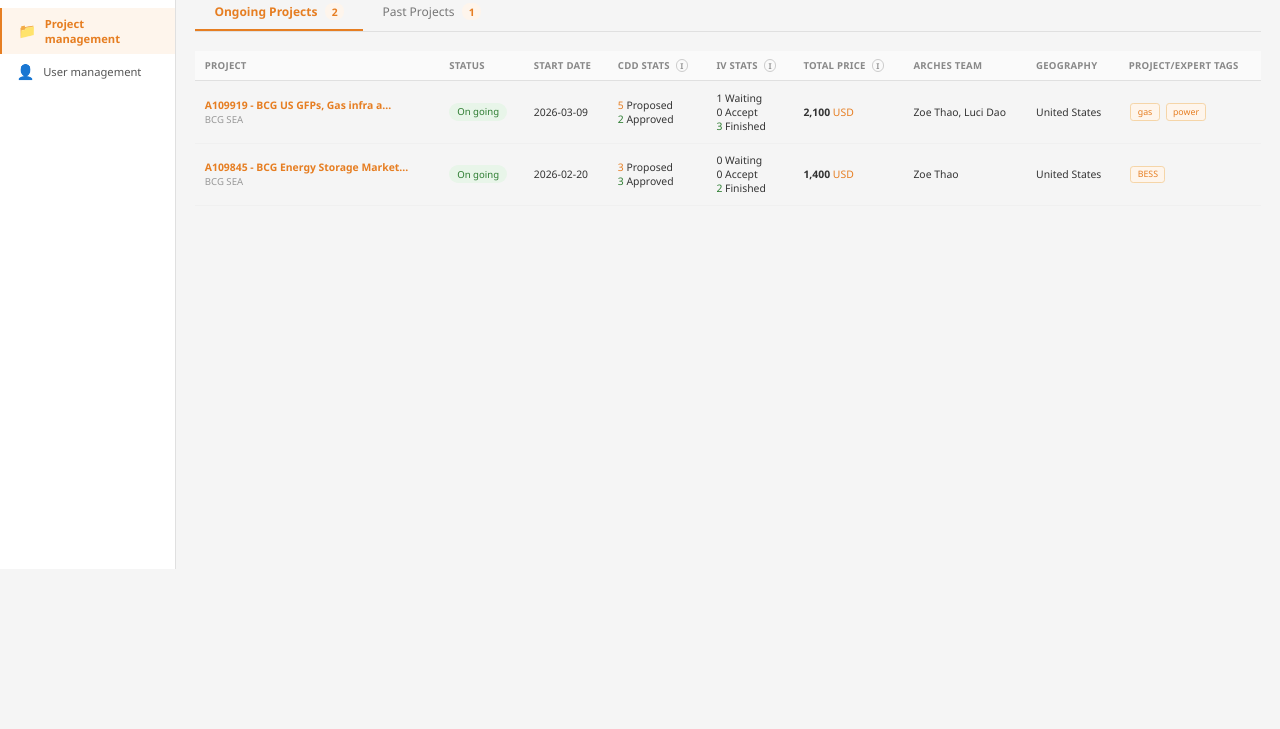
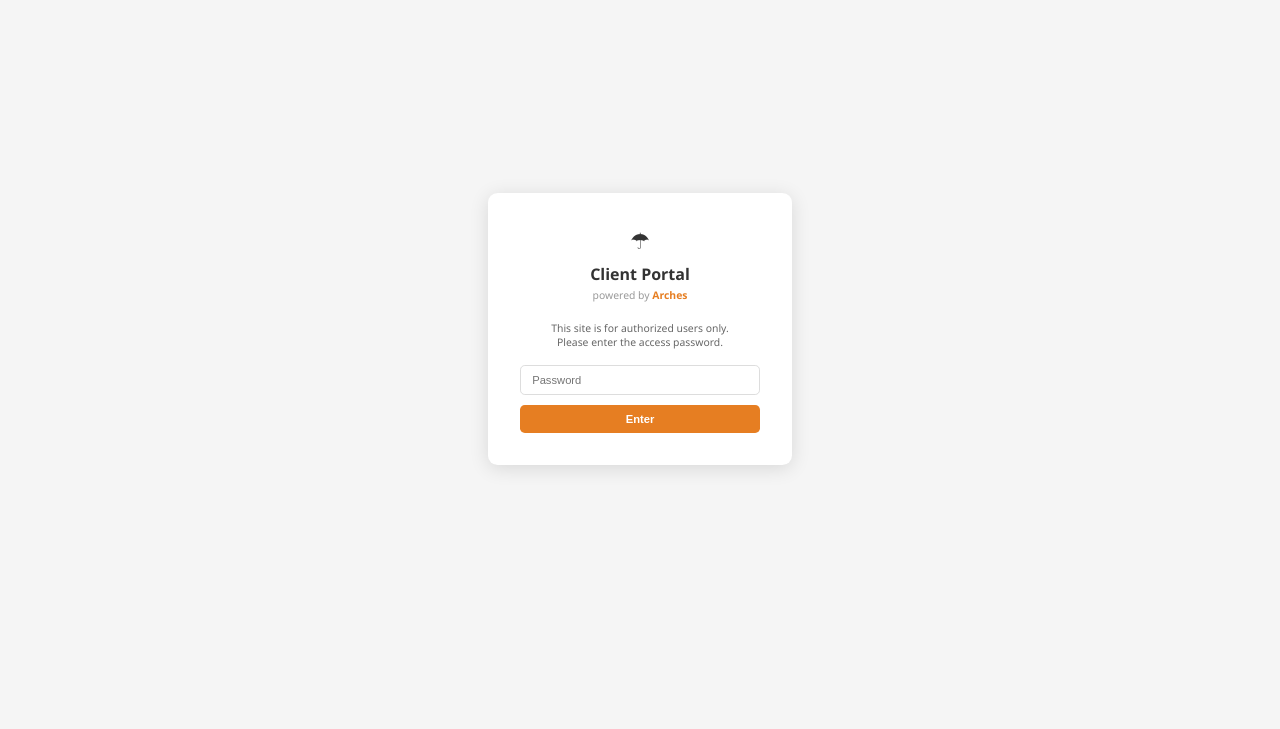
Before and after one commit to yoshitakasakamoto-collab/client-portal-mockup, a website: page index.html in a window 1280 px wide. Shown: the part 71-800 px from the top of the page. Drawn offline with Linux system fonts and the light colour scheme.

Commit message:
Add password gate to all pages (password: Client216)
- Created auth.js with session-based password protection
- Gate shows branded login screen before any content is visible
- Authentication persists for the browser session (sessionStorage)
- Applied to all 5 HTML pages

Co-Authored-By: Claude Opus 4.6 <noreply@anthropic.com>

```diff
--- /dev/null
+++ b/auth.js
@@ -0,0 +1,67 @@
+/* ==========================================
+   Simple Password Gate
+   ========================================== */
+
+(function() {
+  const CORRECT_PASSWORD = 'Client216';
+  const AUTH_KEY = 'portal_authenticated';
+
+  // Check if already authenticated
+  if (sessionStorage.getItem(AUTH_KEY) === 'true') return;
+
+  // Create overlay
+  const overlay = document.createElement('div');
+  overlay.id = 'authGate';
+  overlay.style.cssText = 'position:fixed;top:0;left:0;width:100%;height:100%;background:#f5f5f5;z-index:99999;display:flex;align-items:center;justify-content:center;';
+
+  overlay.innerHTML = `
+    <div style="background:#fff;border-radius:12px;box-shadow:0 4px 24px rgba(0,0,0,0.12);padding:40px;max-width:380px;width:90%;text-align:center;">
+      <div style="font-size:28px;margin-bottom:8px;">&#9730;</div>
+      <div style="font-size:20px;font-weight:700;color:#333;margin-bottom:4px;">Client Portal</div>
+      <div style="font-size:13px;color:#999;margin-bottom:24px;">powered by <span style="color:#e67e22;font-weight:700;">Arches</span></div>
+      <p style="font-size:13px;color:#666;margin-bottom:20px;">This site is for authorized users only.<br>Please enter the access password.</p>
+      <input type="password" id="authPassword" placeholder="Password"
+        style="width:100%;padding:10px 14px;border:1px solid #ddd;border-radius:6px;font-size:14px;margin-bottom:12px;box-sizing:border-box;outline:none;">
+      <div id="authError" style="color:#c62828;font-size:12px;margin-bottom:12px;display:none;">Incorrect password. Please try again.</div>
+      <button id="authSubmit"
+        style="width:100%;padding:10px;background:#e67e22;color:#fff;border:none;border-radius:6px;font-size:14px;font-weight:600;cursor:pointer;">
+        Enter
+      </button>
+    </div>
+  `;
+
+  // Hide page content until authenticated
+  document.documentElement.style.visibility = 'hidden';
+
+  document.addEventListener('DOMContentLoaded', function() {
+    document.body.appendChild(overlay);
+    document.documentElement.style.visibility = 'visible';
+
+    // Only show the gate, hide everything else
+    const app = document.querySelector('.app');
+    if (app) app.style.display = 'none';
+
+    const pwInput = document.getElementById('authPassword');
+    const errMsg = document.getElementById('authError');
+    const submitBtn = document.getElementById('authSubmit');
+
+    function tryLogin() {
+      if (pwInput.value === CORRECT_PASSWORD) {
+        sessionStorage.setItem(AUTH_KEY, 'true');
+        overlay.remove();
+        if (app) app.style.display = '';
+      } else {
+        errMsg.style.display = 'block';
+        pwInput.value = '';
+        pwInput.focus();
+      }
+    }
+
+    submitBtn.addEventListener('click', tryLogin);
+    pwInput.addEventListener('keydown', function(e) {
+      if (e.key === 'Enter') tryLogin();
+    });
+
+    pwInput.focus();
+  });
+})();
--- a/index.html
+++ b/index.html
@@ -5,6 +5,7 @@
   <meta name="viewport" content="width=device-width, initial-scale=1.0">
   <title>AIS Client Portal - Project Management</title>
   <link rel="stylesheet" href="styles.css">
+  <script src="auth.js"></script>
 </head>
 <body>
   <div class="app">
```
Also changed, not shown: project-billing.html (+1 -0 lines), project-candidates.html (+1 -0 lines), project-general.html (+1 -0 lines), project-interview.html (+1 -0 lines).
